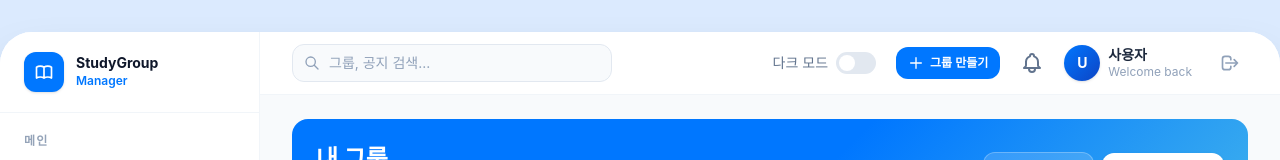
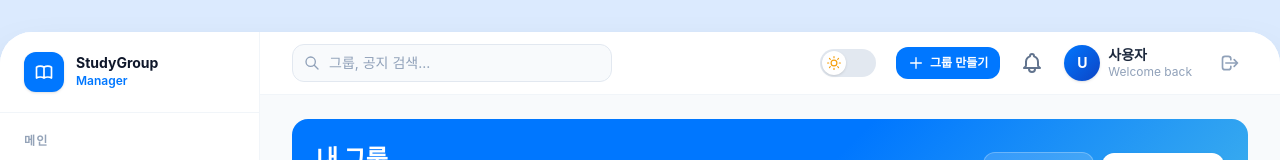
Before and after one commit to psm97/StudyGroupManager, a Next.js app in the folder frontend/: page /groups in a window 1280 px wide. Shown: the top 160 px of the page. Built offline with nearby package versions, Linux system fonts and the light colour scheme; no server answers.

Commit message:
DarkMode.tsx 추가

```diff
--- a/frontend/src/app/globals.css
+++ b/frontend/src/app/globals.css
@@ -29,3 +29,62 @@ body {
 .month-cell { min-height: 90px; }
 .week-time-cell { height: 50px; }
 .week-day-cell { height: 50px; }
+
+/* ── Dark Mode ──────────────────────────────────────────── */
+html[data-theme="dark"] {
+  --text-heading: #f1f5f9;
+  --text-muted: #94a3b8;
+  color-scheme: dark;
+}
+
+html[data-theme="dark"] body {
+  background-color: #0f172a;
+  color: #e2e8f0;
+}
+
+/* Surfaces */
+html[data-theme="dark"] .bg-white         { background-color: #1e293b !important; }
+html[data-theme="dark"] .bg-slate-50      { background-color: #0f172a !important; }
+html[data-theme="dark"] .bg-slate-100     { background-color: #283548 !important; }
+html[data-theme="dark"] .bg-blue-100      { background-color: #0f172a !important; }
+
+/* Borders */
+html[data-theme="dark"] .border-slate-100 { border-color: #334155 !important; }
+html[data-theme="dark"] .border-slate-200 { border-color: #334155 !important; }
+
+/* Text */
+html[data-theme="dark"] .text-slate-800   { color: #f1f5f9 !important; }
+html[data-theme="dark"] .text-slate-700   { color: #e2e8f0 !important; }
+html[data-theme="dark"] .text-slate-600   { color: #cbd5e1 !important; }
+html[data-theme="dark"] .text-slate-500   { color: #94a3b8 !important; }
+html[data-theme="dark"] .text-slate-400   { color: #64748b !important; }
+
+/* Hover */
+html[data-theme="dark"] .hover\:bg-slate-100:hover { background-color: #334155 !important; }
+html[data-theme="dark"] .hover\:bg-rose-50:hover   { background-color: #3f1d1d !important; }
+
+/* Inputs */
+html[data-theme="dark"] input[type="text"],
+html[data-theme="dark"] input[type="search"],
+html[data-theme="dark"] input[type="email"],
+html[data-theme="dark"] input[type="password"],
+html[data-theme="dark"] textarea,
+html[data-theme="dark"] select {
+  background-color: #1e293b !important;
+  border-color: #334155 !important;
+  color: #e2e8f0 !important;
+}
+html[data-theme="dark"] input::placeholder { color: #64748b; }
+
+/* Header */
+html[data-theme="dark"] header                      { background-color: #1e293b !important; border-color: #334155 !important; }
+html[data-theme="dark"] header p.text-sm.font-semibold { color: var(--text-heading) !important; }
+html[data-theme="dark"] header p.text-xs            { color: var(--text-muted) !important; }
+
+/* Sidebar / LeftMenu */
+html[data-theme="dark"] aside                       { background-color: #0f172a !important; border-color: #1e293b !important; }
+
+/* Shadow depth */
+html[data-theme="dark"] .shadow-2xl {
+  box-shadow: 0 25px 50px -12px rgba(0, 0, 0, 0.6) !important;
+}
--- /dev/null
+++ b/frontend/src/components/DarkMode.tsx
@@ -0,0 +1,69 @@
+'use client';
+
+import { useState, useEffect } from 'react';
+
+export default function DarkMode() {
+  const [dark, setDark] = useState(false);
+
+  useEffect(() => {
+    const saved = localStorage.getItem('sgm-dark-mode');
+    const isDark = saved === 'true';
+    setDark(isDark);
+    document.documentElement.setAttribute('data-theme', isDark ? 'dark' : '');
+  }, []);
+
+  const toggle = () => {
+    const next = !dark;
+    setDark(next);
+    localStorage.setItem('sgm-dark-mode', String(next));
+    document.documentElement.setAttribute('data-theme', next ? 'dark' : '');
+  };
+
+  return (
+    <button
+      onClick={toggle}
+      title={dark ? '라이트 모드로 전환' : '다크 모드로 전환'}
+      aria-label={dark ? '라이트 모드로 전환' : '다크 모드로 전환'}
+      className="relative flex-shrink-0 w-14 h-7 rounded-full focus:outline-none focus-visible:ring-2 focus-visible:ring-blue-500"
+      style={{
+        background: dark ? '#1e40af' : '#e2e8f0',
+        transition: 'background 0.3s',
+      }}
+    >
+      <span
+        className="absolute top-0.5 left-0.5 w-6 h-6 rounded-full flex items-center justify-center shadow-sm"
+        style={{
+          transform: dark ? 'translateX(28px)' : 'translateX(0)',
+          background: dark ? '#60a5fa' : '#ffffff',
+          transition: 'transform 0.3s, background 0.3s',
+        }}
+      >
+        {dark ? (
+          <svg
+            className="w-3.5 h-3.5"
+            style={{ color: '#1e3a8a' }}
+            fill="currentColor"
+            viewBox="0 0 24 24"
+          >
+            <path d="M21 12.79A9 9 0 1 1 11.21 3 7 7 0 0 0 21 12.79z" />
+          </svg>
+        ) : (
+          <svg
+            className="w-3.5 h-3.5"
+            style={{ color: '#f59e0b' }}
+            fill="none"
+            stroke="currentColor"
+            strokeWidth={2}
+            viewBox="0 0 24 24"
+          >
+            <circle cx="12" cy="12" r="5" />
+            <path
+              strokeLinecap="round"
+              d="M12 1v2M12 21v2M4.22 4.22l1.42 1.42M18.36 18.36l1.42 1.42M1 12h2M21 12h2M4.22 19.78l1.42-1.42M18.36 5.64l1.42-1.42"
+            />
+          </svg>
+        )}
+      </span>
+    </button>
+  );
+}
--- a/frontend/src/components/Header.tsx
+++ b/frontend/src/components/Header.tsx
@@ -1,27 +1,13 @@
 'use client';
 
-import { useState, useEffect } from 'react';
+import { useState } from 'react';
 import { useRouter } from 'next/navigation';
+import DarkMode from './DarkMode';
 
 export default function Header() {
   const router = useRouter();
-  const [darkMode, setDarkMode] = useState(false);
   const [searchValue, setSearchValue] = useState('');
   const userNickname: string = '';
-
-  useEffect(() => {
-    const saved = localStorage.getItem('sgm-dark-mode');
-    if (saved === 'true') {
-      setDarkMode(true);
-      document.documentElement.setAttribute('data-theme', 'dark');
-    }
-  }, []);
-
-  const toggleDarkMode = (checked: boolean) => {
-    setDarkMode(checked);
-    localStorage.setItem('sgm-dark-mode', String(checked));
-    document.documentElement.setAttribute('data-theme', checked ? 'dark' : '');
-  };
 
   const handleSearch = (value: string) => {
     if (value.trim()) {
@@ -55,12 +41,6 @@ export default function Header() {
 
   return (
     <>
-      <style>{`
-        html[data-theme="dark"] header p.text-sm.font-semibold { color: var(--text-heading) !important; }
-        html[data-theme="dark"] header p.text-xs              { color: var(--text-muted) !important; }
-        html[data-theme="dark"] .toggle-slider { background: #334155; }
-      `}</style>
-
       <header className="flex items-center justify-between py-3 px-4 lg:px-8 border-b border-slate-100 bg-white flex-shrink-0 gap-3">
         {/* 햄버거 (모바일) */}
         <button className="lg:hidden p-2 rounded-lg text-slate-500 hover:bg-slate-100" onClick={openSidebar}>
@@ -88,16 +68,7 @@ export default function Header() {
         <div className="flex items-center gap-3 lg:gap-5 flex-shrink-0">
           {/* 다크모드 (데스크탑) */}
           <div className="hidden md:flex items-center gap-2">
-            <span className="text-sm text-slate-500">다크 모드</span>
-            <label className="toggle-wrap">
-              <input
-                type="checkbox"
-                id="darkToggle"
-                checked={darkMode}
-                onChange={(e) => toggleDarkMode(e.target.checked)}
-              />
-              <span className="toggle-slider"></span>
-            </label>
+            <DarkMode />
           </div>
 
           {/* 그룹 만들기 버튼 */}
```
